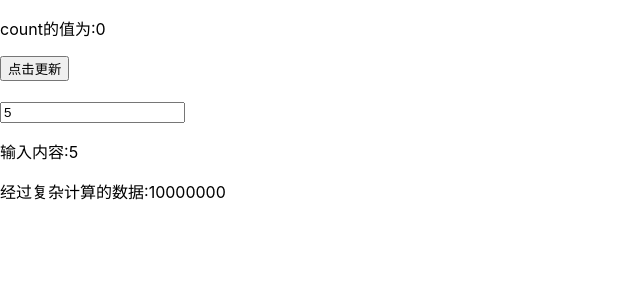
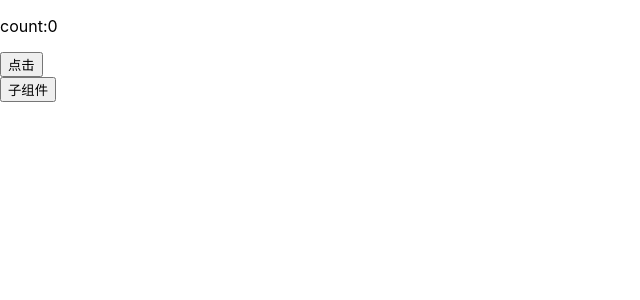
Before and after one commit to Richard-Lu-badbird/wuyou_react, a React (Create React App) app: page / in a window 1280 px wide. Shown: the top 300 px of the page, without its empty margins (0-640 px from the left). Built offline with nearby package versions, Linux system fonts and the light colour scheme.

Commit message:
React Hooks实践5 useCallback

```diff
--- a/src/App.js
+++ b/src/App.js
@@ -1,39 +1,25 @@
-import { useMemo, useState } from "react"
+import { memo, useCallback, useState } from "react"
 
-function DoSomeMath({value}) {
 
-  const result = useMemo(()=>{
-    console.log('DoSomeMath has done');
-    let result = 0;
-    for (let i = 0; i< 1000000; i++) {
-      result += value * 2
-    }
-    return result;
-  }, [value])
+//记忆组件，memo
+const Button = memo(function ({onClick}) {
+  console.log('Button渲染了');
 
   return (
-    <div>
-      <p>输入内容:{value}</p>
-      <p>经过复杂计算的数据:{result}</p>
-    </div>
+    <button onClick={onClick}>子组件</button>
+  )
+})
+export default function App() {
+
+  const [count, setCount] = useState(0)
+  const handleUpdate = () => setCount(count + 1)
+  const handleClick = useCallback(() => console.log('点击按钮'), []);
+
+  return (<div>
+    <p>count:{count}</p>
+    <button onClick={handleUpdate}>点击</button>
+    <br/>
+    <Button onClick={handleClick}></Button>
+  </div>
   )
 }
-
-export default function App() {
-
-  const [inputValue, setInputValue] = useState(5)
-  const [count, setCount] = useState(0)
-
-
-  return (
-    <div>
-      <p>count的值为:{count}</p>
-      <button onClick={() => setCount(count + 1)}>点击更新</button>
-      <br/>
-      <br/>
-      <input type="number" value={inputValue} onChange={(e) => setInputValue(parseInt(e.target.value))}/>
-      <DoSomeMath value={inputValue}></DoSomeMath>
-    </div>
-
-  )
-}
```
